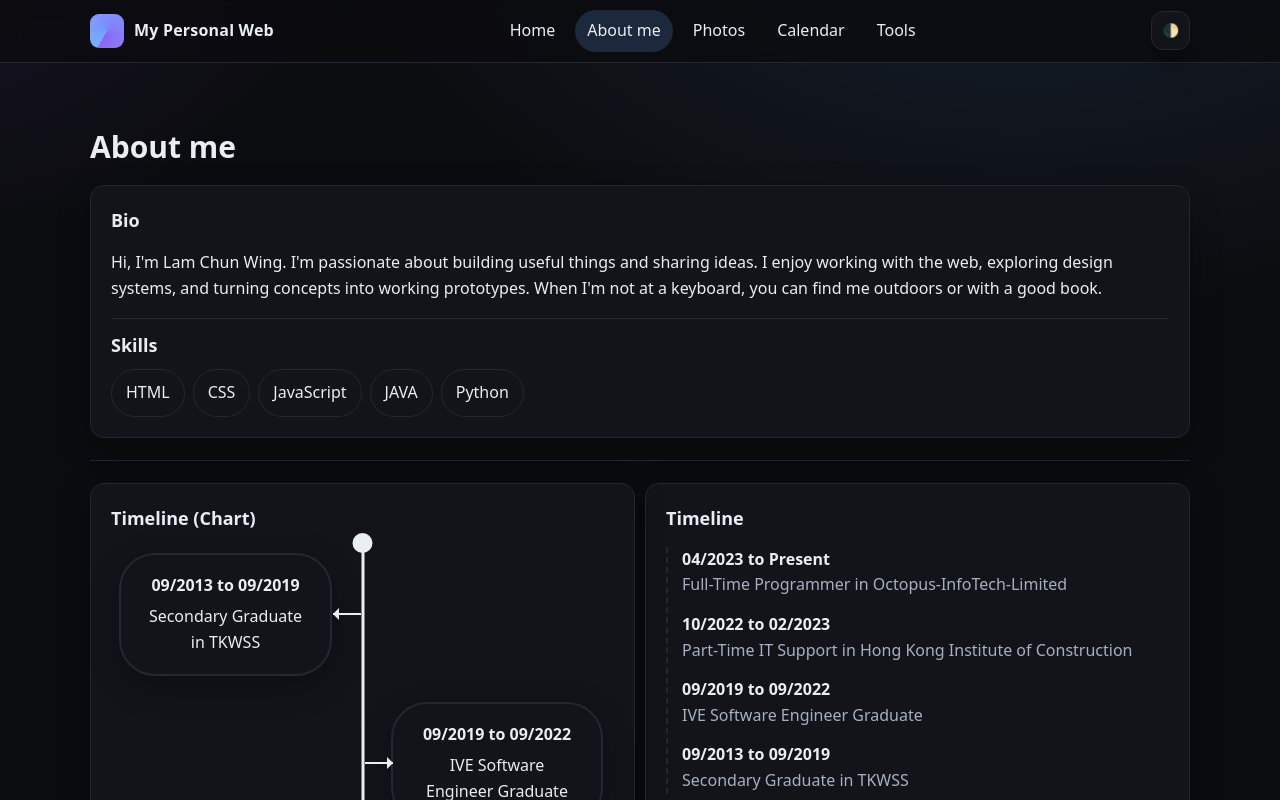
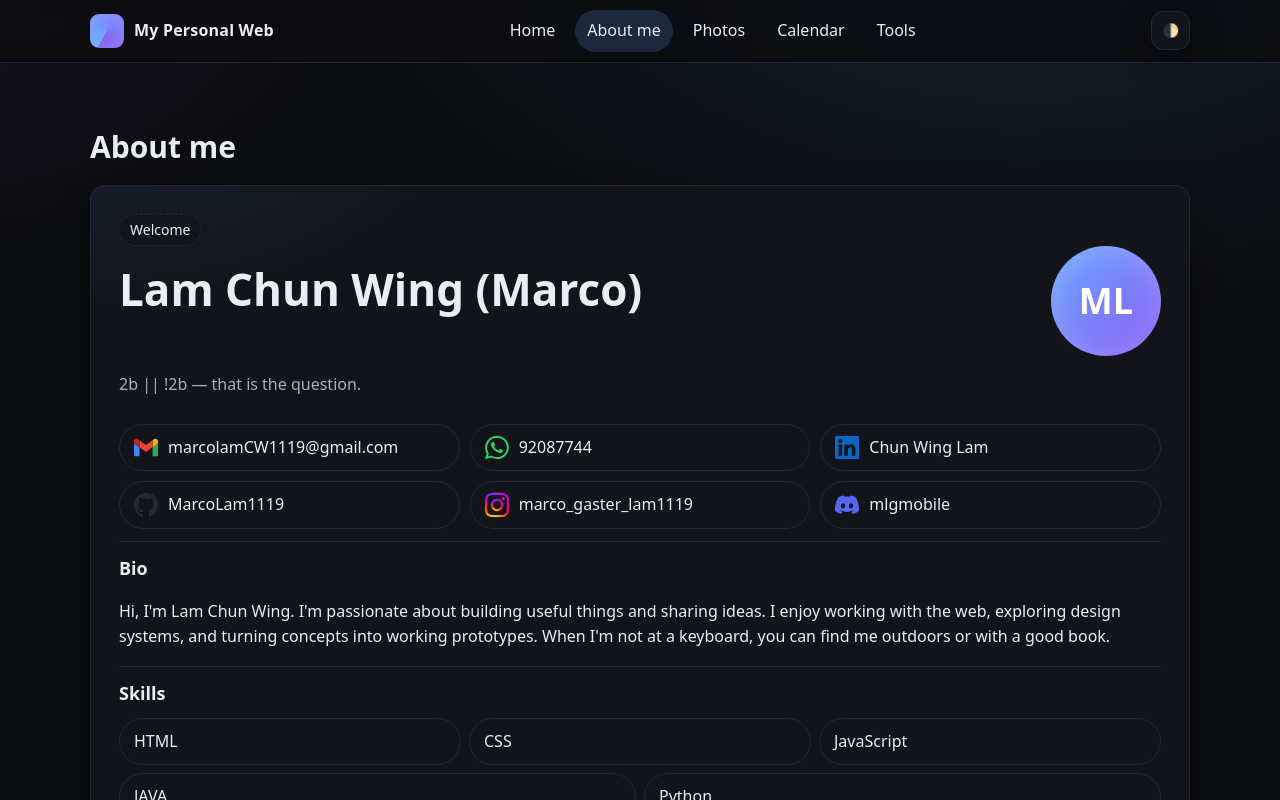
Before and after one commit to MarcoLam1119/marco-website, a React (Vite) app in the folder frontend/: page /about in a window 1280 px wide. Shown: the top 800 px of the page. Built offline with nearby package versions, Linux system fonts and the light colour scheme.

Commit message:
Landing page update

```diff
--- a/frontend/src/pages/About.jsx
+++ b/frontend/src/pages/About.jsx
@@ -3,6 +3,7 @@ import React from "react";
 import { uuidv4 } from "../utils/id.js";
 import Timeline from "../components/Timeline.jsx";
 import TokenCheck from "../components/TokenCheck.jsx";
+import { SocialIcon } from "../components/SocialIcon.jsx";
 
 export default function About() {
   const defaultTimeline = [
@@ -21,8 +22,66 @@ export default function About() {
     <section id="about">
       <div className="container">
         <h2>About me</h2>
-        <div className="about-layout">
-          <div className="panel">
+        <div className="container creater">
+          <div className="creater-card">
+            <span className="tag">Welcome</span>
+            <div className="row">
+              <h1 id="createrName">
+                Lam Chun Wing (Marco)
+              </h1>
+              <div className="avatar center container" aria-label="Avatar" style={{flex:" 0 0 110px"}}>
+                ML
+              </div>
+            </div>
+            <p className="muted" id="createrTagline">
+              2b || !2b — that is the question.
+            </p>
+            <div className="spacer"></div>
+            <div className="row">
+              <span className="pill">
+                <SocialIcon
+                  social="Gmail"
+                  text="marcolamCW1119@gmail.com"
+                  url="mailto:marcolamCW1119@gmail.com"
+                />
+              </span>
+              <span className="pill">
+                <SocialIcon
+                  social="Whatsapp"
+                  text="92087744"
+                  url="https://wa.me/85292087744"
+                />
+              </span>
+              <span className="pill">
+                <SocialIcon
+                  social="LinkedIn"
+                  text="Chun Wing Lam"
+                  url="https://www.linkedin.com/in/chun-wing-lam-308ba4328"
+                />
+              </span>
+              <span className="pill">
+                <SocialIcon
+                  social="Github"
+                  text="MarcoLam1119"
+                  url="https://github.com/MarcoLam1119"
+                />
+              </span>
+              <span className="pill">
+                <SocialIcon
+                  social="Instagram"
+                  text="marco_gaster_lam1119"
+                  url="https://www.instagram.com/marco_gaster_lam1119?igsh=azZuc2p3dTBod3ow&utm_source=qr"
+                />
+              </span>
+              <span className="pill">
+                <SocialIcon
+                  social="discord"
+                  text="mlgmobile"
+                  url="https://discord.com/users/mlgmobile"
+                />
+              </span>
+            </div>
+            <div className="divider"></div>
             <h3>Bio</h3>
             <p id="aboutBio">
               Hi, I'm Lam Chun Wing. I'm passionate about building useful things and sharing ideas. I enjoy working with the web, exploring design systems, and turning concepts into working prototypes. When I'm not at a keyboard, you can find me outdoors or with a good book.
@@ -39,8 +98,6 @@ export default function About() {
           </div>
         </div>
 
-        <div className="spacer"></div>
-        <div className="divider"></div>
         <div className="spacer"></div>
 
         <div className="row">
--- a/frontend/src/pages/Landing.jsx
+++ b/frontend/src/pages/Landing.jsx
@@ -13,11 +13,6 @@ export default function Landing() {
     { id: uuidv4(), when: "09/2019 to 09/2022", what: "IVE Software Engineer Graduate" },
     { id: uuidv4(), when: "09/2013 to 09/2019", what: "Secondary Graduate in TKWSS" },
   ];
-
-
-
-
-
 
   const getInitials = (name) => {
     const words = name.trim().split(/\s+/).filter(Boolean);
@@ -66,7 +61,12 @@ export default function Landing() {
       <section id="home">
         <div className="container creater">
           <div className="creater-card">
-            <span className="tag">Welcome</span>
+            <div className="row" style={{ alignItems: "center", padding: "0 0 10px 0"}}>
+              <span className="tag" style={{ margin: 0, flex: "0 0 100px" }}>Welcome</span>
+              <Link className="right btn" to="/about" aria-label="Go to About page" style={{flex: "0 0 50px"}}>
+                Detail
+              </Link>
+            </div>
             <div className="row">
               <h1 id="createrName">
                 Lam Chun Wing (Marco)
@@ -132,32 +132,6 @@ export default function Landing() {
         <div className="container">
           <h2>Explore</h2>
           <div className="grid grid-auto">
-            {/* About Preview */}
-            <div className="panel">
-              <div className="row" style={{ alignItems: "center" }}>
-                <h3 style={{ margin: 0 }}>About me</h3>
-                <Link className="right btn" to="/about" aria-label="Go to About page">
-                  Detail
-                </Link>
-              </div>
-              <p className="muted">Hi, I'm Lam Chun Wing. I'm passionate about building useful things and sharing ideas. I enjoy working with the web, exploring design systems ...</p>
-              <div className="divider"></div>
-              <div className="small">
-                <strong>Recent timeline</strong>
-              </div>
-              {defaultTimeline?.length ? (
-                <ul className="small" style={{ paddingLeft: 18, margin: "8px 0 0" }}>
-                  {defaultTimeline.slice(0, 3).map((t) => (
-                    <li key={t.id}>
-                      <strong>{t.when}</strong> — <span className="muted">{t.what}</span>
-                    </li>
-                  ))}
-                </ul>
-              ) : (
-                <div className="small muted">No timeline items yet.</div>
-              )}
-            </div>
-
             {/* Photo Library Preview */}
             <div className="panel">
               <div className="row" style={{ alignItems: "center" }}>
--- a/frontend/src/styles/global.scss
+++ b/frontend/src/styles/global.scss
@@ -129,7 +129,7 @@ h3{ font-size: 18px; margin: 0 0 10px; }
 .muted{ color: var(--muted); }
 .tag{
   display:inline-flex; gap:6px; align-items:center;
-  font-size: 12px; padding: 4px 10px; border-radius: 999px;
+  font-size: 14px; padding: 4px 10px; border-radius: 999px;
   border: 1px dashed var(--border); background: color-mix(in oklab, var(--panel) 80%, transparent);
 }
 .creater{ grid-template-columns: 1fr; }
```
